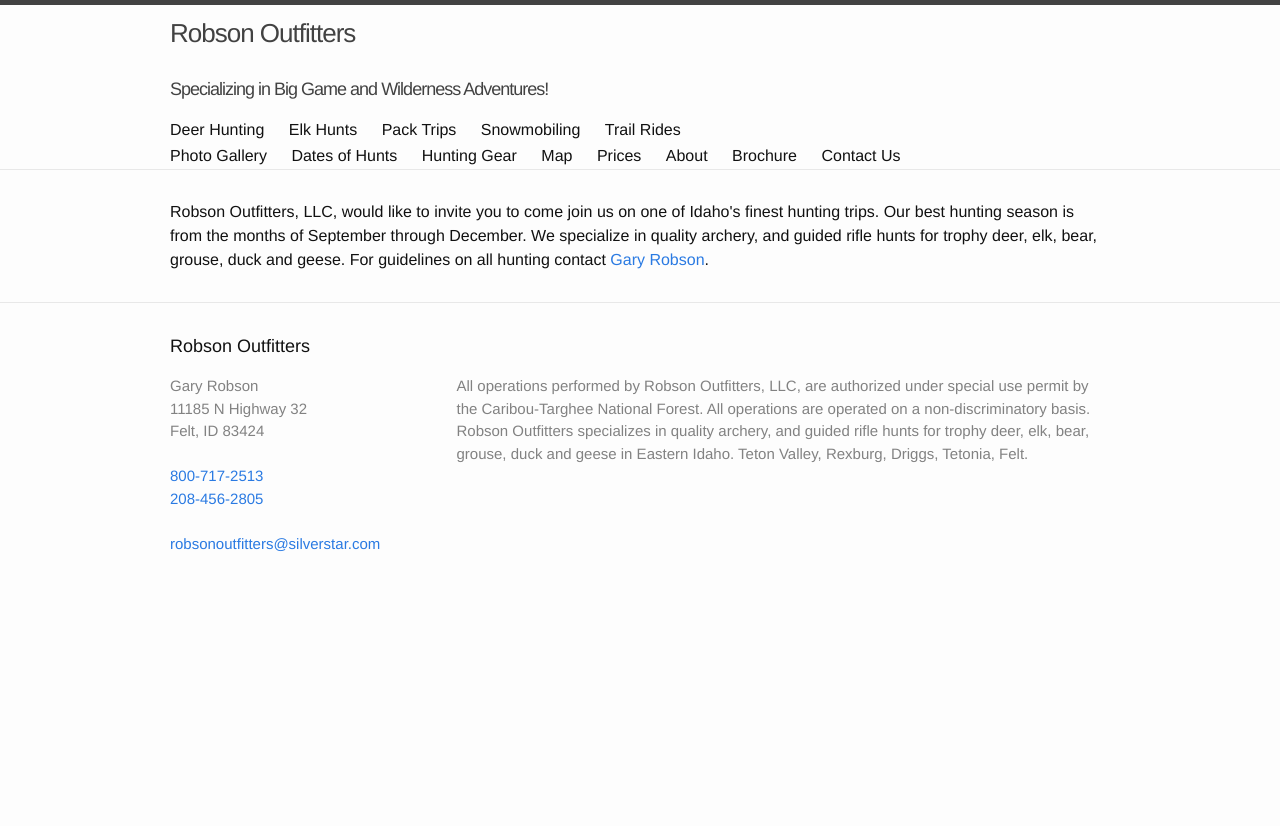
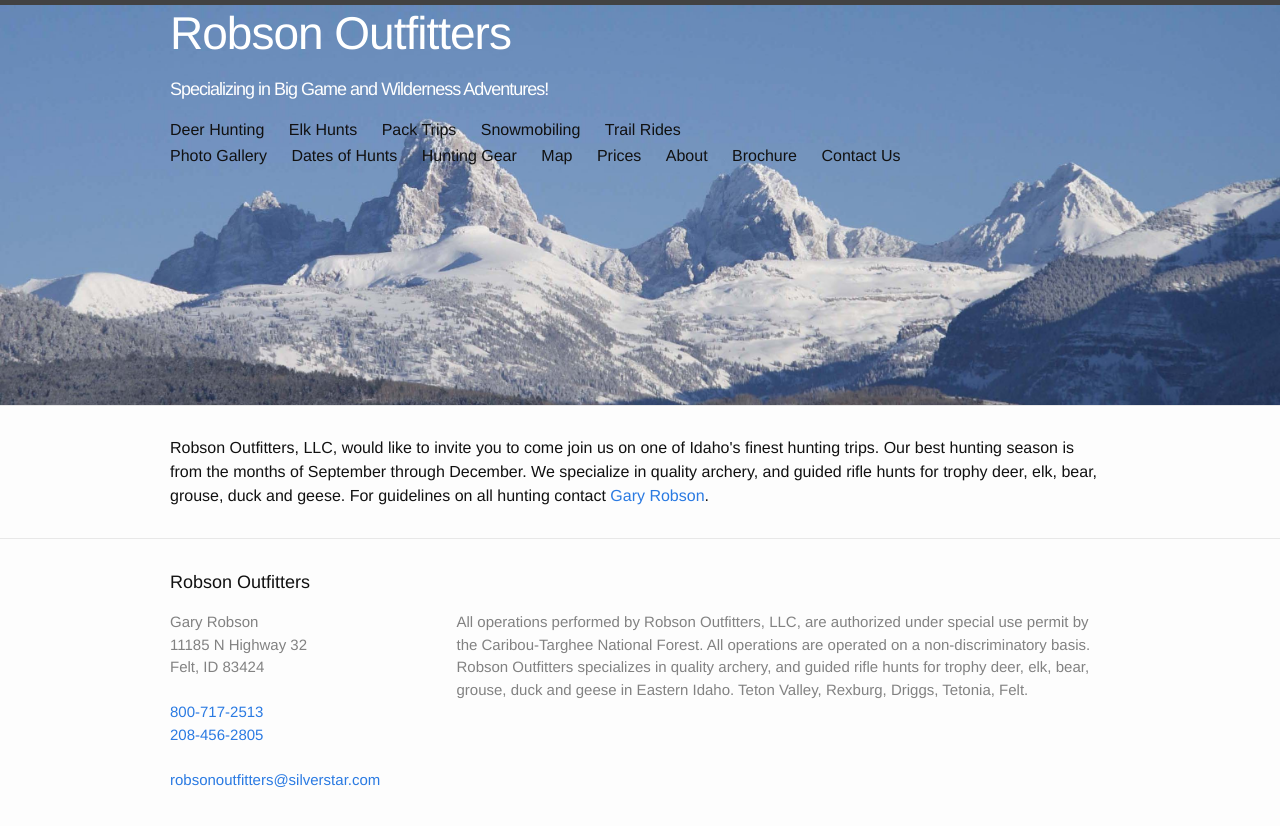
Before and after one commit to justinbkay/robsonoutfitters, a Jekyll site: the page built from index.html, in a window 1280 px wide. Shown: the top 826 px of the page. Built offline with Jekyll 4.4.1, drawn with Linux system fonts in a browser that asks for light colours.

Commit message:
doing styling on the layout

```diff
--- a/_sass/_layout.scss
+++ b/_sass/_layout.scss
@@ -4,23 +4,33 @@
 .site-header {
     border-top: 5px solid $grey-color-dark;
     border-bottom: 1px solid $grey-color-light;
-    min-height: 56px;
-
+    min-height: 400px;
+    background-image: url(/images/tetons.jpg);
+    background-size: 100%;
+    background-repeat: no-repeat;
     // Positioning context for the mobile navigation icon
     position: relative;
+    @include media-query($on-palm) {
+      background-image: url(/images/tetons_small.jpg);
+    }
 }
 
 .site-title {
-    font-size: 26px;
+    font-size: 46px;
     line-height: 56px;
     letter-spacing: -1px;
     margin-bottom: 0;
     float: left;
+    color: #FFF;
 
     &,
     &:visited {
-        color: $grey-color-dark;
+        color: #FFF;
     }
+    @include media-query($on-palm) {
+      font-size: 26px;
+    }
+
 }
 
 .site-slogan {
@@ -33,7 +43,10 @@
 
     &,
     &:visited {
-        color: $grey-color-dark;
+        color: #FFF;
+    }
+    @include media-query($on-palm) {
+      font-size: 12px;
     }
 }
 
```
Also changed, not shown: images/map.png, images/moose.png, images/tetons.jpg (added), images/tetons_small.jpg (added), images/trail_ride.jpg (added).
